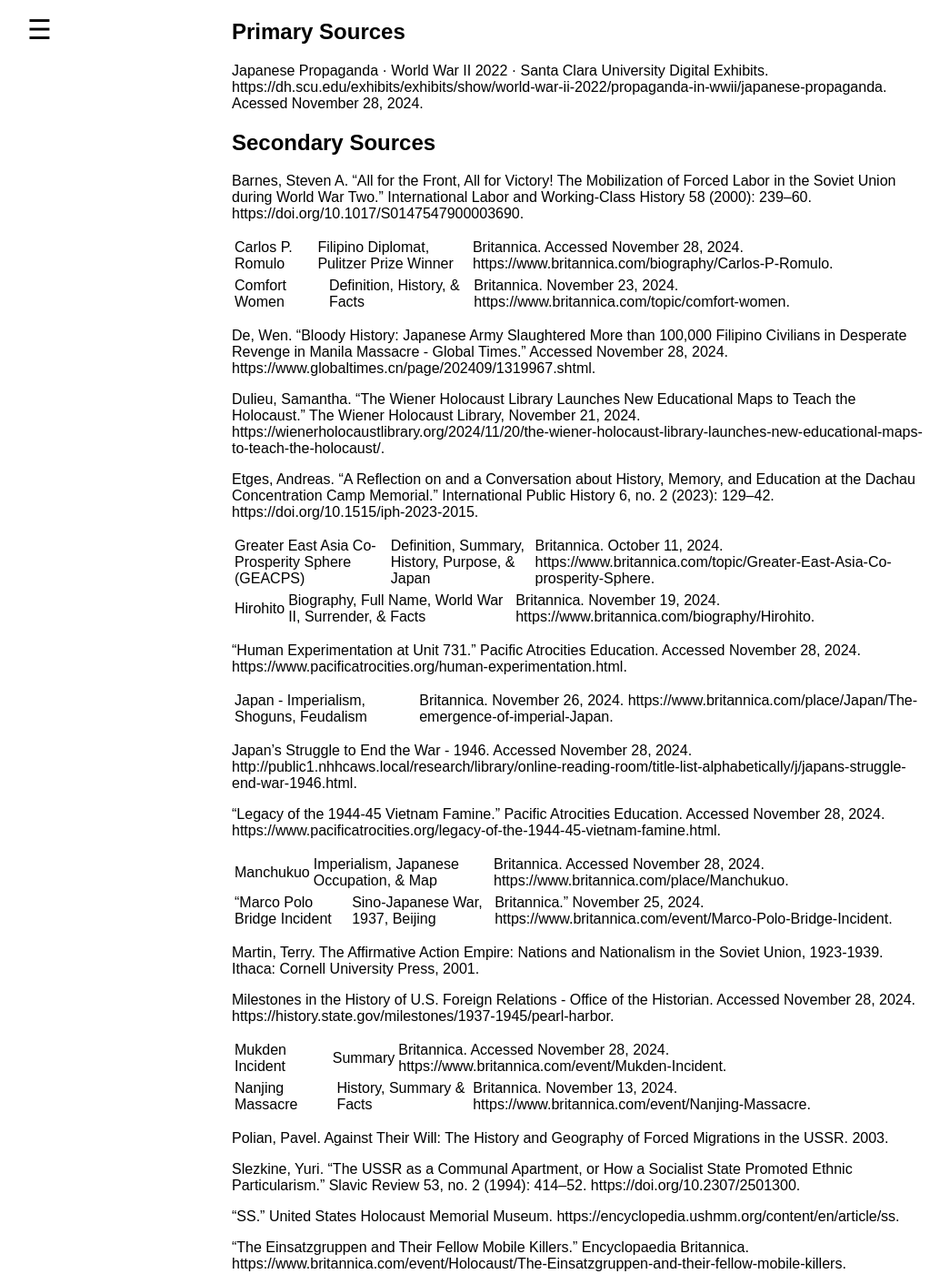
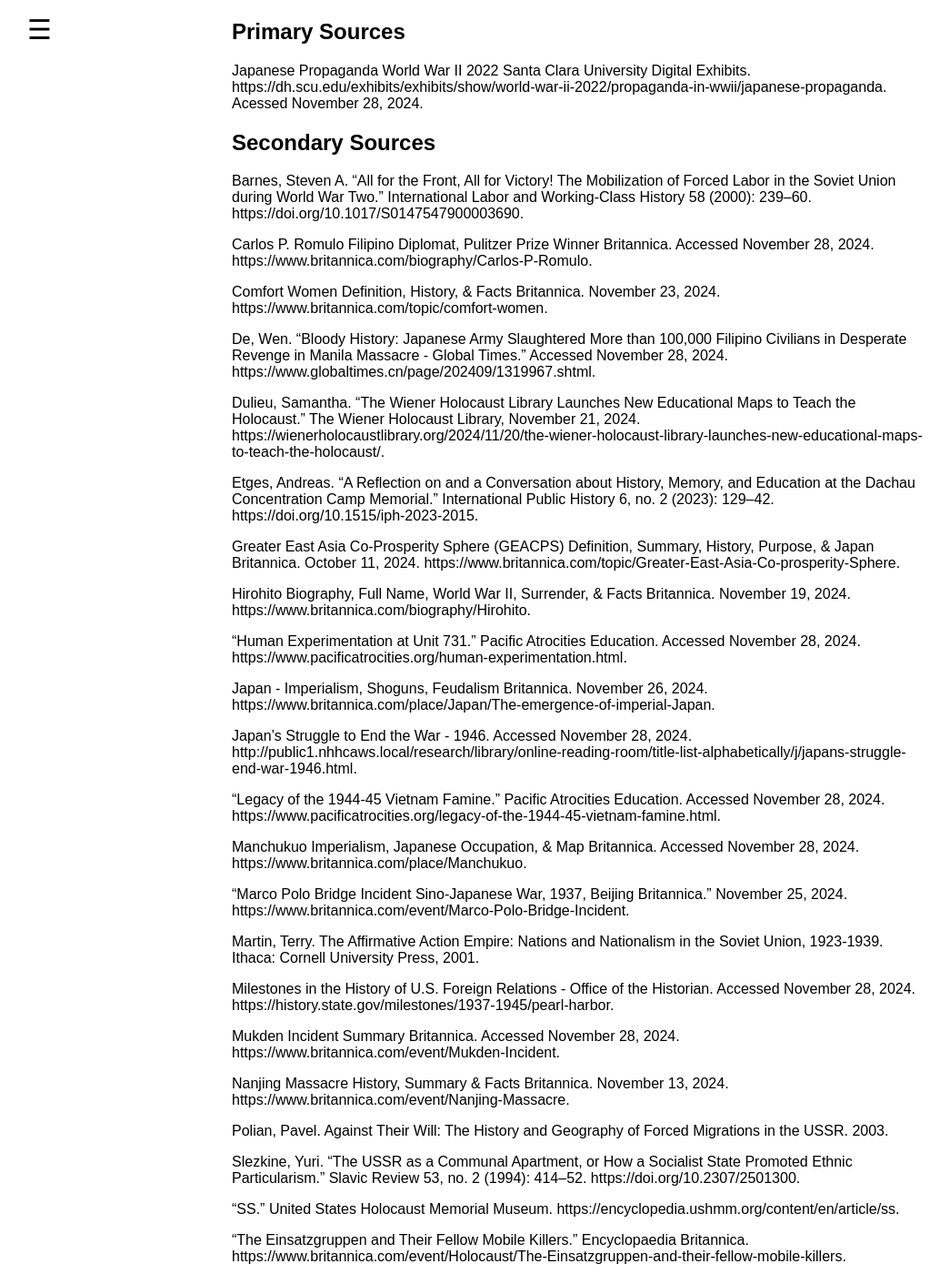
Before and after one commit to tshah93/ShahTanviAMH3931, a Jekyll site: the page built from 005_bibliography.md, in a window 1280 px wide and 1400 px high, scrolled down 245 px. Shown: the whole window at 91% size, without its empty margins (1-1046 px from the left). Built offline with Jekyll 4.4.1, drawn with Linux system fonts in a browser that asks for light colours; some of the changed text lies outside the part shown.

```diff
--- a/005_bibliography.md
+++ b/005_bibliography.md
@@ -7,15 +7,15 @@ number: 5
 # Bibliography
 
 ## Primary Sources
-Japanese Propaganda · World War II 2022 · Santa Clara University Digital Exhibits. https://dh.scu.edu/exhibits/exhibits/show/world-war-ii-2022/propaganda-in-wwii/japanese-propaganda. Acessed November 28, 2024.
+Japanese Propaganda  World War II 2022  Santa Clara University Digital Exhibits. https://dh.scu.edu/exhibits/exhibits/show/world-war-ii-2022/propaganda-in-wwii/japanese-propaganda. Acessed November 28, 2024.
 
 ## Secondary Sources
 
 Barnes, Steven A. “All for the Front, All for Victory! The Mobilization of Forced Labor in the Soviet Union during World War Two.” International Labor and Working-Class History 58 (2000): 239–60. https://doi.org/10.1017/S0147547900003690.
 
-Carlos P. Romulo | Filipino Diplomat, Pulitzer Prize Winner | Britannica. Accessed November 28, 2024. https://www.britannica.com/biography/Carlos-P-Romulo.
+Carlos P. Romulo  Filipino Diplomat, Pulitzer Prize Winner  Britannica. Accessed November 28, 2024. https://www.britannica.com/biography/Carlos-P-Romulo.
 
-Comfort Women | Definition, History, & Facts | Britannica. November 23, 2024. https://www.britannica.com/topic/comfort-women.
+Comfort Women  Definition, History, & Facts  Britannica. November 23, 2024. https://www.britannica.com/topic/comfort-women.
 
 De, Wen. “Bloody History: Japanese Army Slaughtered More than 100,000 Filipino Civilians in Desperate Revenge in Manila Massacre - Global Times.” Accessed November 28, 2024. https://www.globaltimes.cn/page/202409/1319967.shtml.
 
@@ -23,29 +23,29 @@ Dulieu, Samantha. “The Wiener Holocaust Library Launches New Educational Maps
 
 Etges, Andreas. “A Reflection on and a Conversation about History, Memory, and Education at the Dachau Concentration Camp Memorial.” International Public History 6, no. 2 (2023): 129–42. https://doi.org/10.1515/iph-2023-2015.
 
-Greater East Asia Co-Prosperity Sphere (GEACPS) | Definition, Summary, History, Purpose, & Japan | Britannica. October 11, 2024. https://www.britannica.com/topic/Greater-East-Asia-Co-prosperity-Sphere.
+Greater East Asia Co-Prosperity Sphere (GEACPS)  Definition, Summary, History, Purpose, & Japan  Britannica. October 11, 2024. https://www.britannica.com/topic/Greater-East-Asia-Co-prosperity-Sphere.
 
-Hirohito | Biography, Full Name, World War II, Surrender, & Facts | Britannica. November 19, 2024. https://www.britannica.com/biography/Hirohito.
+Hirohito  Biography, Full Name, World War II, Surrender, & Facts  Britannica. November 19, 2024. https://www.britannica.com/biography/Hirohito.
 
 “Human Experimentation at Unit 731.” Pacific Atrocities Education. Accessed November 28, 2024. https://www.pacificatrocities.org/human-experimentation.html.
 
-Japan - Imperialism, Shoguns, Feudalism | Britannica. November 26, 2024. https://www.britannica.com/place/Japan/The-emergence-of-imperial-Japan.
+Japan - Imperialism, Shoguns, Feudalism  Britannica. November 26, 2024. https://www.britannica.com/place/Japan/The-emergence-of-imperial-Japan.
 
 Japan’s Struggle to End the War - 1946. Accessed November 28, 2024. http://public1.nhhcaws.local/research/library/online-reading-room/title-list-alphabetically/j/japans-struggle-end-war-1946.html.
 
 “Legacy of the 1944-45 Vietnam Famine.” Pacific Atrocities Education. Accessed November 28, 2024. https://www.pacificatrocities.org/legacy-of-the-1944-45-vietnam-famine.html.
 
-Manchukuo | Imperialism, Japanese Occupation, & Map | Britannica. Accessed November 28, 2024. https://www.britannica.com/place/Manchukuo.
+Manchukuo  Imperialism, Japanese Occupation, & Map  Britannica. Accessed November 28, 2024. https://www.britannica.com/place/Manchukuo.
 
-“Marco Polo Bridge Incident | Sino-Japanese War, 1937, Beijing | Britannica.” November 25, 2024. https://www.britannica.com/event/Marco-Polo-Bridge-Incident.
+“Marco Polo Bridge Incident  Sino-Japanese War, 1937, Beijing  Britannica.” November 25, 2024. https://www.britannica.com/event/Marco-Polo-Bridge-Incident.
 
 Martin, Terry. The Affirmative Action Empire: Nations and Nationalism in the Soviet Union, 1923-1939. Ithaca: Cornell University Press, 2001.
 
 Milestones in the History of U.S. Foreign Relations - Office of the Historian. Accessed November 28, 2024. https://history.state.gov/milestones/1937-1945/pearl-harbor.
 
-Mukden Incident | Summary | Britannica. Accessed November 28, 2024. https://www.britannica.com/event/Mukden-Incident.
+Mukden Incident  Summary  Britannica. Accessed November 28, 2024. https://www.britannica.com/event/Mukden-Incident.
 
-Nanjing Massacre | History, Summary & Facts | Britannica. November 13, 2024. https://www.britannica.com/event/Nanjing-Massacre.
+Nanjing Massacre  History, Summary & Facts  Britannica. November 13, 2024. https://www.britannica.com/event/Nanjing-Massacre.
 
 Polian, Pavel. Against Their Will: The History and Geography of Forced Migrations in the USSR. 2003.
 
@@ -57,7 +57,7 @@ Slezkine, Yuri. “The USSR as a Communal Apartment, or How a Socialist State Pr
 
 “The Nuremberg Race Laws.” United States Holocaust Memorial Museum. June 13, 2019. https://encyclopedia.ushmm.org/content/en/article/the-nuremberg-race-laws.
 
-Vietnam - WWII, Independence, Conflict | Britannica. November 27, 2024. https://www.britannica.com/place/Vietnam/World-War-II-and-independence.
+Vietnam - WWII, Independence, Conflict  Britannica. November 27, 2024. https://www.britannica.com/place/Vietnam/World-War-II-and-independence.
 
 “Visual Puppeteer: Japanese Propaganda During WWII.” Pacific Atrocities Education. Accessed November 28, 2024. http://www.pacificatrocities.org/1/post/2019/01/visual-puppeteer-japanese-propaganda-during-world-war-ii.html.
 
```
